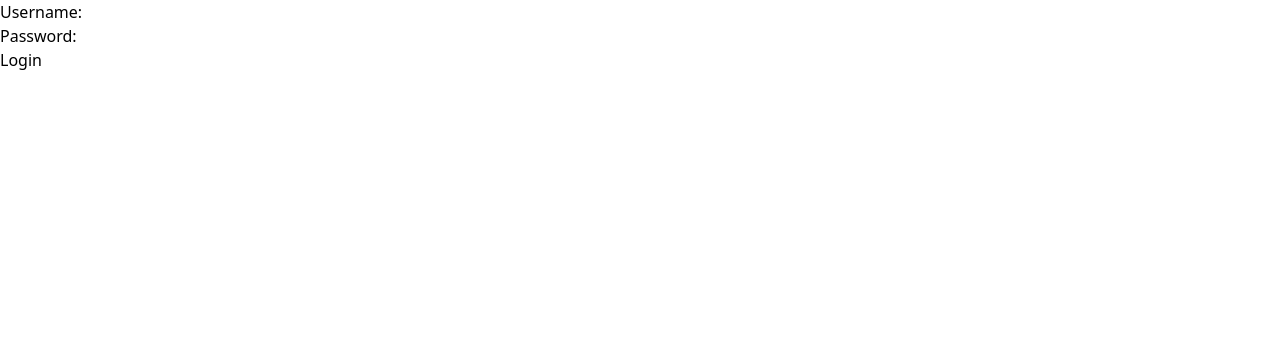
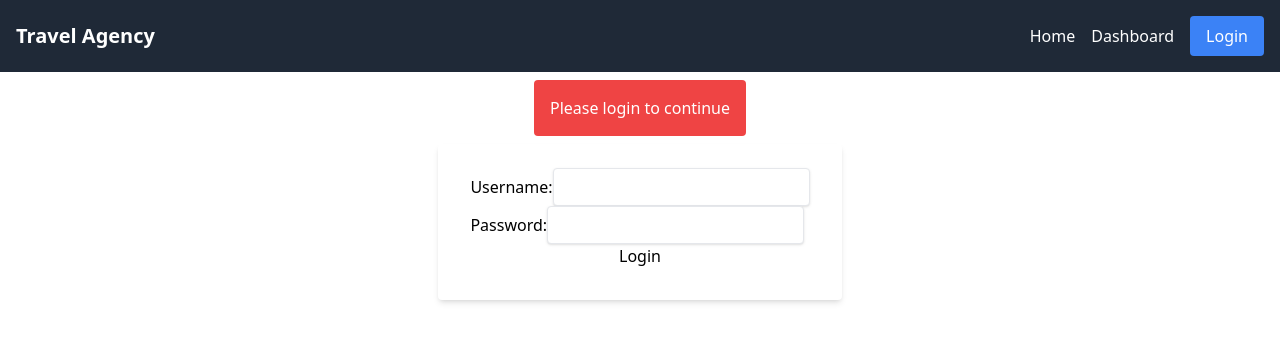
Before and after one commit to asubaruwrxsti/Vite_React_TS, a React (Vite) app: page /login in a window 1280 px wide. Shown: the top 342 px of the page. Built offline with nearby package versions, Linux system fonts and the light colour scheme.

Commit message:
Refactor login and navbar components

```diff
--- a/src/App.tsx
+++ b/src/App.tsx
@@ -5,11 +5,6 @@ import Dashboard from './pages/Dashboard';
 import Login from './components/Login';
 const App = () => {
   const [isLoggedIn, setIsLoggedIn] = useState(localStorage.getItem('isLoggedIn') === 'true');
-
-  const handleLogout = () => {
-    localStorage.removeItem('isLoggedIn');
-    setIsLoggedIn(false);
-  };
 
   return (
     <Router>
@@ -19,7 +14,7 @@ const App = () => {
           path="/dashboard"
           element={
             isLoggedIn ? (
-              <Dashboard onLogout={handleLogout} />
+              <Dashboard />
             ) : (
               <Navigate to="/login" />
             )
--- /dev/null
+++ b/src/components/CarsList.jsx
@@ -0,0 +1,36 @@
+const CarsList = () => {
+	const Cars = [
+		{
+			"carName": "Toyota",
+			"carModel": "Corolla",
+			"carPrice": "20"
+		},
+		{
+			"carName": "Honda",
+			"carModel": "Civic",
+			"carPrice": "25"
+		},
+		{
+			"carName": "Ford",
+			"carModel": "Focus",
+			"carPrice": "30"
+		}
+	];
+
+	return (
+	  <div>
+		<h2>Pick a car option</h2>
+		<ul>
+			{Cars.map((car, index) => (
+				<li key={index}>
+					<h3>{car.carName}</h3>
+					<p>{car.carModel}</p>
+					<p>{car.carPrice}</p>
+				</li>
+			))}
+		</ul>
+		</div>
+	);
+  };
+
+  export default CarsList;
--- /dev/null
+++ b/src/components/HotelsList.jsx
@@ -0,0 +1,36 @@
+const HotelsList = () => {
+	const Hotels = [
+		{
+			"hotelName": "Hotel 1",
+			"hotelAddress": "Address 1",
+			"hotelPrice": "100",
+		},
+		{
+			"hotelName": "Hotel 2",
+			"hotelAddress": "Address 2",
+			"hotelPrice": "200",
+		},
+		{
+			"hotelName": "Hotel 3",
+			"hotelAddress": "Address 3",
+			"hotelPrice": "300",
+		},
+	];
+
+	return (
+	  <div>
+		<h2>Pick a hotel option</h2>
+		<ul>
+			{Hotels.map((hotel, index) => (
+				<li key={index}>
+					<h3>{hotel.hotelName}</h3>
+					<p>{hotel.hotelAddress}</p>
+					<p>{hotel.hotelPrice}</p>
+				</li>
+			))}
+		</ul>
+	  </div>
+	);
+  };
+
+  export default HotelsList;
--- a/src/components/Login.tsx
+++ b/src/components/Login.tsx
@@ -1,4 +1,5 @@
 import { useState } from 'react';
+import Navbar from './Navbar';
 
 type LoginProps = {
   onLogin: () => void;
@@ -9,9 +10,7 @@ const Login = ({ onLogin }: LoginProps) => {
   const [password, setPassword] = useState('');
 
   const handleLogin = () => {
-    // Perform basic validation
     if (username && password) {
-      // Simulate authentication by setting isLoggedIn in localStorage
       localStorage.setItem('isLoggedIn', 'true');
       onLogin();
     } else {
@@ -20,19 +19,29 @@ const Login = ({ onLogin }: LoginProps) => {
   };
 
   return (
-    <div>
+	<>
+		<Navbar />
+		<div className="flex flex-col items-center justify-center">
+			<div className="bg-red-500 text-white px-4 py-4 rounded mb-2 mt-2">
+				<div>Please login to continue</div>
+			</div>
+			<div className="bg-white shadow-md rounded px-8 pt-6 pb-8 mb-4 flex flex-col">
 				<label>
 					Username:
-        <input type="text" value={username} onChange={(e) => setUsername(e.target.value)} />
+					<input type="text" value={username} onChange={(e) => setUsername(e.target.value)}
+					className='shadow appearance-none border rounded py-2 px-3 text-gray-700 leading-tight focus:outline-none focus:shadow-outline'
+					/>
 				</label>
-      <br />
 				<label>
 					Password:
-        <input type="password" value={password} onChange={(e) => setPassword(e.target.value)} />
+					<input type="password" value={password} onChange={(e) => setPassword(e.target.value)}
+					className='shadow appearance-none border rounded py-2 px-3 text-gray-700 leading-tight focus:outline-none focus:shadow-outline'
+					/>
 				</label>
-      <br />
 				<button onClick={handleLogin}>Login</button>
 			</div>
+		</div>
+ 	</>
 	);
 };
 
--- a/src/components/Navbar.tsx
+++ b/src/components/Navbar.tsx
@@ -1,16 +1,50 @@
-import React from 'react';
+function handleLogout(): void {
+	localStorage.removeItem('isLoggedIn');
+	window.location.reload();
+}
 
-type NavbarProps = {
-  isLoggedIn: boolean;
-  onLogout: () => void;
-};
+function isLoggedIn(): boolean {
+	  return localStorage.getItem('isLoggedIn') === 'true';
+}
 
-const Navbar: React.FC<NavbarProps> = ({ isLoggedIn, onLogout }) => {
+const Navbar = () => {
   return (
-    <div>
-      <h1>Travel Agency</h1>
-      {isLoggedIn && <button onClick={onLogout}>Logout</button>}
-    </div>
+    <>
+      <nav className="bg-gray-800 p-4">
+        <div className="container mx-auto flex justify-between items-center">
+          <div className="text-white font-bold text-xl">Travel Agency</div>
+          <div className="flex items-center space-x-4">
+            <a
+              href="/"
+              className="text-white hover:text-gray-300 transition duration-300"
+            >
+              Home
+            </a>
+            <a
+              href="/dashboard"
+              className="text-white hover:text-gray-300 transition duration-300"
+            >
+              Dashboard
+            </a>
+            {isLoggedIn() ? (
+              <button
+                onClick={handleLogout}
+                className="bg-red-500 text-white px-4 py-2 rounded focus:outline-none hover:bg-red-600 transition duration-300"
+              >
+                Logout
+              </button>
+            ) : (
+              <a
+                href="/login"
+                className="bg-blue-500 text-white px-4 py-2 rounded focus:outline-none hover:bg-blue-600 transition duration-300"
+              >
+                Login
+              </a>
+            )}
+          </div>
+        </div>
+      </nav>
+    </>
   );
 };
 
--- a/src/pages/Dashboard.tsx
+++ b/src/pages/Dashboard.tsx
@@ -1,13 +1,9 @@
 import Navbar from '../components/Navbar';
 
-type DashboardProps = {
-  onLogout: () => void;
-};
-
-const Dashboard = ({ onLogout }: DashboardProps) => {
+const Dashboard = () => {
   return (
     <div>
-      <Navbar isLoggedIn={true} onLogout={onLogout} />
+      <Navbar />
       <h2>Dashboard</h2>
       {/* Add more dashboard features */}
     </div>
--- a/src/pages/Home.tsx
+++ b/src/pages/Home.tsx
@@ -1,19 +1,10 @@
 import DestinationList from '../components/DestinationList';
 import Navbar from '../components/Navbar';
-
-function isLoggedIn(): boolean {
-  return localStorage.getItem('isLoggedIn') === 'true';
-}
-
-function handleLogout(): void {
-  localStorage.removeItem('isLoggedIn');
-  // setIsLoggedIn(false);
-}
 
 const Home = () => {
   return (
     <div>
-      <Navbar isLoggedIn={isLoggedIn()} onLogout={handleLogout}/>
+      <Navbar />
       <h2>Welcome to our Travel Agency</h2>
       <DestinationList />
     </div>
```
Lines whose indentation alone changed are shown as unchanged.
